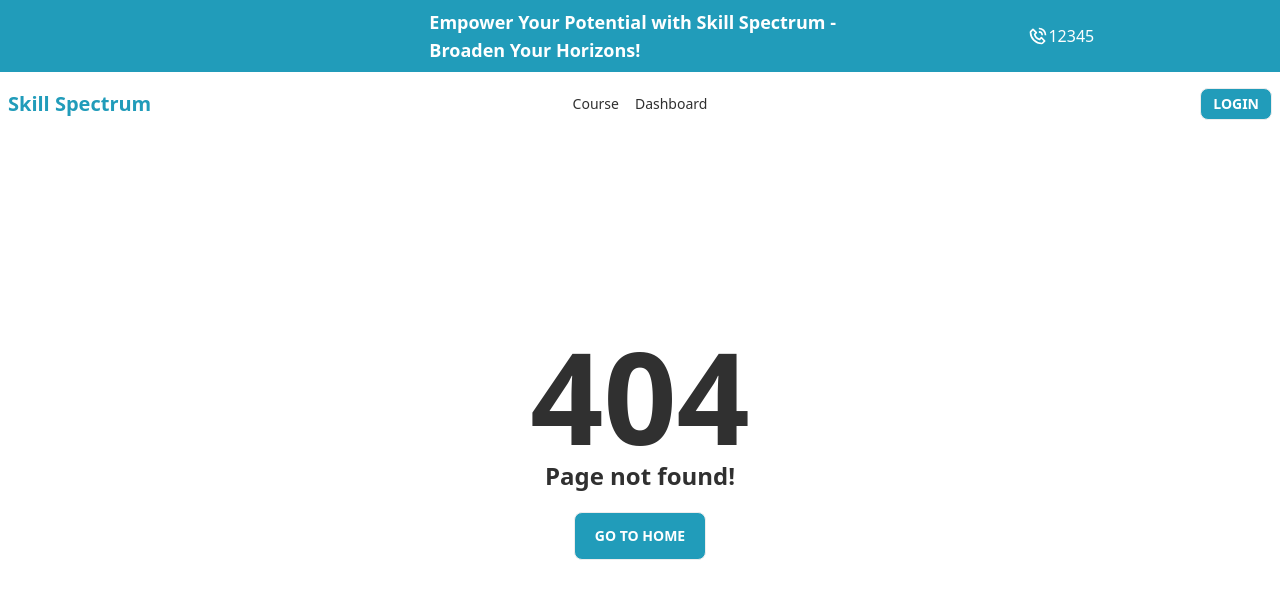
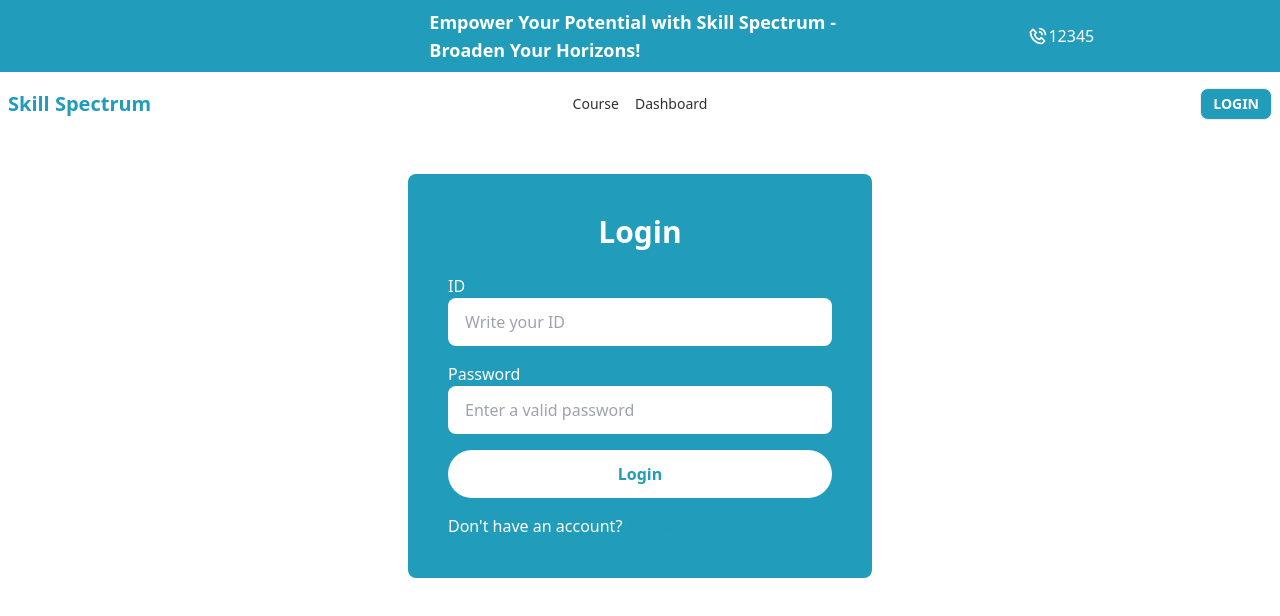
Before and after one commit to arifmia1129/skill-spectrum-frontend, a React (Vite) app: page /login in a window 1280 px wide. Before the commit this address had no page. Shown: the top 616 px of the page. Built offline with nearby package versions, Linux system fonts and the light colour scheme.

Commit message:
[DONE] login page

```diff
--- /dev/null
+++ b/src/Page/Authentication/LoginPage.tsx
@@ -0,0 +1,9 @@
+import Login from "../../components/Authentication/Login";
+
+export default function LoginPage() {
+  return (
+    <div>
+      <Login />
+    </div>
+  );
+}
--- a/src/components/Authentication/Login.tsx
+++ b/src/components/Authentication/Login.tsx
@@ -29,32 +29,15 @@ const Login = () => {
 
   const onSubmit = async (userData: any) => {
     setIsProcessing(true);
-    // try {
-    //   const { data } = await api.post("user/login", userData);
-
-    //   if (data.success) {
-    //     localStorage.removeItem("user");
-    //     localStorage.setItem("user", JSON.stringify(data.data));
-    //     toast.success(data.message);
-    //     reset();
-    //     navigate(from, { replace: true });
-    //   } else {
-    //     toast.error(data.message);
-    //   }
-    // } catch (error) {
-    //   toast.error(error.response.data.error);
-    // } finally {
-    //   setIsProcessing(false);
-    // }
   };
 
-  if (isProcessing || isLoading) {
+  if (isProcessing) {
     return <Loading />;
   }
 
   return (
     <div className="flex items-center justify-center h-[60vh] mb-10">
-      <div className="md:w-1/2 mx-2 w-full">
+      <div className="mx-2 w-fit">
         <div className="bg-primary rounded-lg p-5 md:p-10">
           <h1 className="mb-6 text-3xl font-semibold text-center text-white">
             Login
@@ -64,20 +47,20 @@ const Login = () => {
               <div className="space-y-4">
                 <div className="w-full max-w-md">
                   <label htmlFor="mobile" className="block text-white">
-                    Mobile
+                    ID
                   </label>
                   <input
-                    {...register("mobile", {
-                      required: "Mobile number is required",
+                    {...register("id", {
+                      required: "ID is required",
                     })}
                     type="text"
                     id="mobile"
-                    placeholder="Enter a valid mobile number"
+                    placeholder="Write your ID"
                     className="input w-full md:w-96"
                   />
                   {errors.mobile && (
                     <span className="text-red-500 text-sm">
-                      {errors.mobile.message}
+                      {errors?.id?.message as string}
                     </span>
                   )}
                 </div>
@@ -96,7 +79,7 @@ const Login = () => {
                   />
                   {errors.password && (
                     <span className="text-red-500 text-sm">
-                      {errors.password.message}
+                      {errors.password.message as string}
                     </span>
                   )}
                 </div>
--- a/src/routes/index.tsx
+++ b/src/routes/index.tsx
@@ -4,6 +4,7 @@ import Navbar from "../components/Shared/Navbar";
 import Header from "../components/Shared/Header";
 import NotFound from "../Page/NotFound/NotFound";
 import CourseDetails from "../Page/Course/CourseDetails";
+import LoginPage from "../Page/Authentication/LoginPage";
 
 export default function Index() {
   return (
@@ -11,6 +12,7 @@ export default function Index() {
       <Header />
       <Navbar />
       <Routes>
+        <Route path="/login" element={<LoginPage />} />
         <Route path="/" element={<Course />} />
         <Route path="/course-details/:id" element={<CourseDetails />} />
         <Route path="*" element={<NotFound />} />
```
Also changed, not shown: .eslintrc.cjs.
